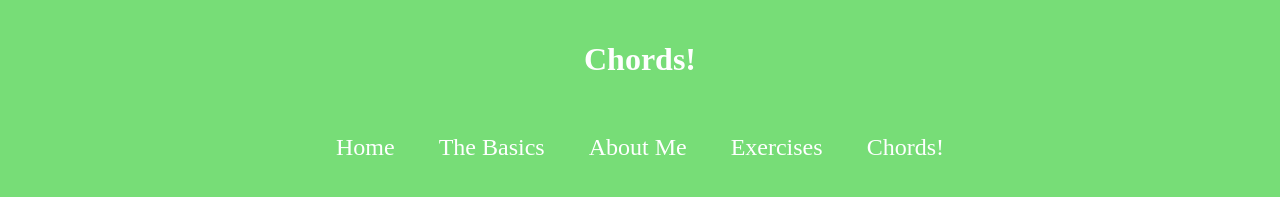
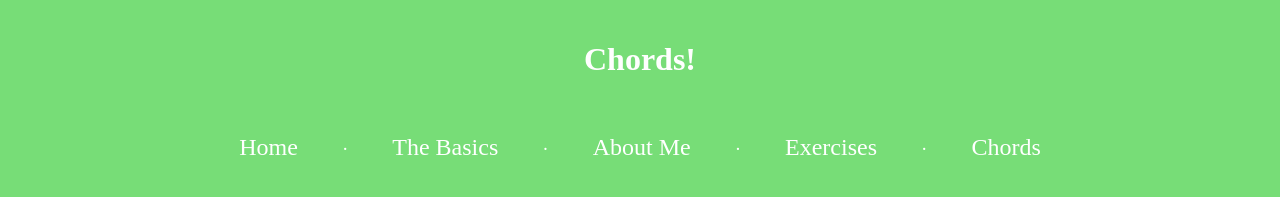
Before and after one commit to kevgoodman/kevgoodman, a plain HTML site: page chords.html in a window 1280 px wide. Shown: the top 224 px of the page. Drawn offline with Linux system fonts and the light colour scheme.

Commit message:
menu fix

```diff
--- a/chords.html
+++ b/chords.html
@@ -11,13 +11,17 @@
     <h1>Chords!</h1>
   </div>
 
-  <nav class="menu">
+   <nav class="menu">
     <ul>
       <li><a href="index.html">Home</a></li>
+      <li>&middot;</li>
       <li><a href="basics.html">The Basics</a></li>
+      <li>&middot;</li>
       <li><a href="aboutme.html">About Me</a></li>
+      <li>&middot;</li>
       <li><a href="exercises.html">Exercises</a></li>
-      <li><a href="chords.html">Chords!</a></li>
+      <li>&middot;</li>
+      <li><a href="chords.html">Chords</a></li>
     </ul>
   </nav>
 
```
Also changed, not shown: aboutme.html (+6 -1 lines).
